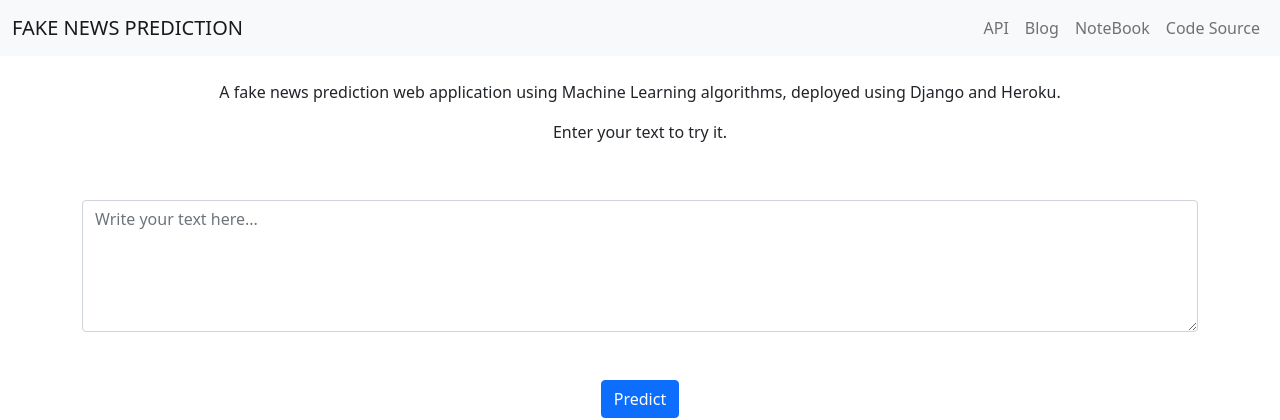
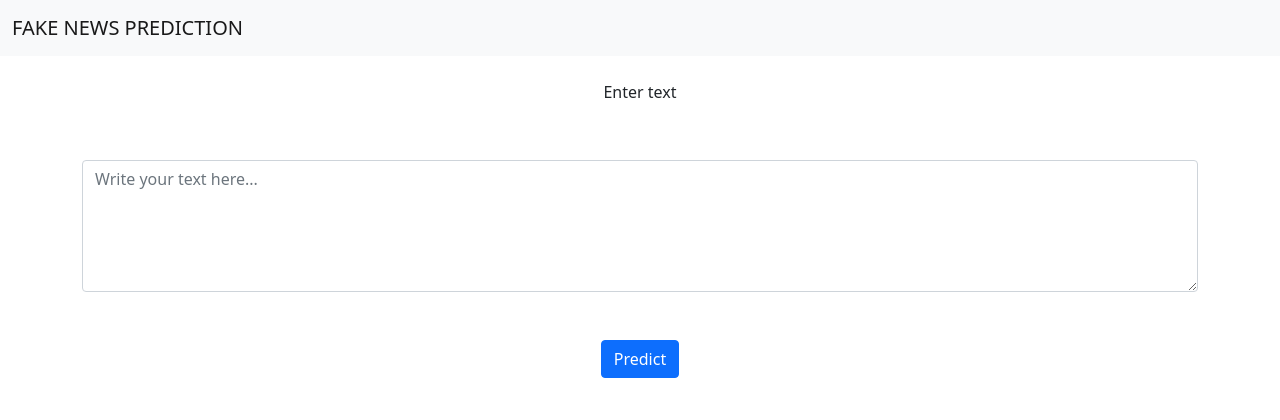
Before and after one commit to mjtv128/fake, a Flask app: page / in a window 1280 px wide. Shown: the top 420 px of the page. Run offline with Flask 2, Linux system fonts and the light colour scheme; parts of the project's set-up code (start-up, migrations or seed data) failed here and were passed over; some libraries are stand-ins or nearby versions.

Commit message:
reformatted index html

```diff
--- a/app.py
+++ b/app.py
@@ -34,5 +34,6 @@ def api():
     text = request.args.get("text")
     prediction = predict(text)
     return jsonify(prediction=prediction)
+
 if __name__ == "__main__":
     app.run()
--- a/templates/index.html
+++ b/templates/index.html
@@ -21,20 +21,12 @@
    </button>
    <div class="nav navbar-nav navbar-right" id="navbarNavAltMarkup">
     <div class="navbar-nav">
-     <a class="nav-link" target="_blank"
-      href="https://rapidapi.com/fangyiyu/api/fake-news-detection1/">API</a>
-     <a class="nav-link" target="_blank"
-      href="https://medium.com/@fangyiyu/how-to-build-a-fake-news-detection-web-app-using-flask-c0cfd1d9c2d4?sk=2a752b0d87c759672664232b33543667/">Blog</a>
-     <a class="nav-link" target="_blank"
-      href="https://github.com/fangyiyu/Fake_News_Detection_Flask/blob/main/Fake_news_detection.ipynb">NoteBook</a>
-     <a class="nav-link" target="_blank" href="https://github.com/fangyiyu/Fake_News_Detection_Flask">Code Source</a>
     </div>
    </div>
   </div>
  </nav>
 <br>
- <p style=text-align:center>A fake news prediction web application using Machine Learning algorithms, deployed using Django and Heroku. </p>
- <p style=text-align:center>Enter your text to try it.</p>
+ <p style=text-align:center>Enter text</p>
  <br>
  <div class='container'>
   <form action="/" method="POST">
```
Also changed, not shown: requirements.txt (+11 -2 lines), 2 other files.
